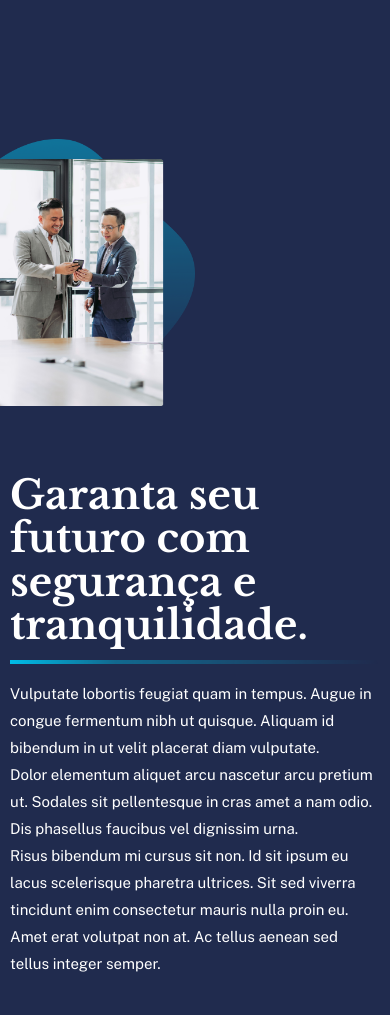
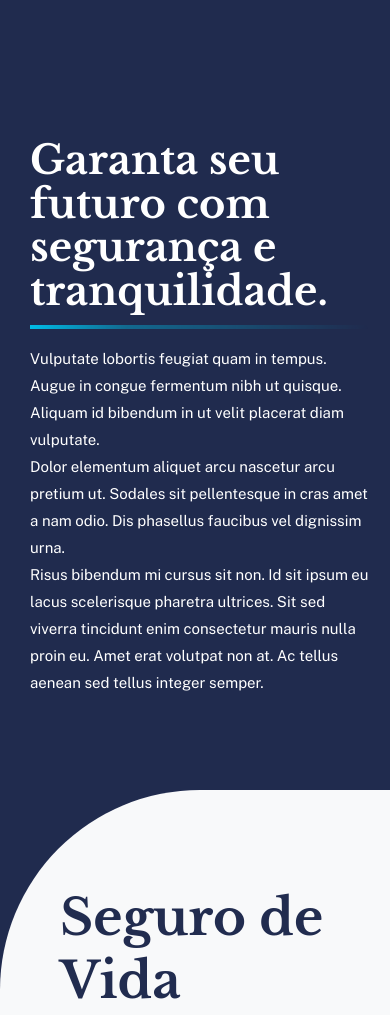
Before and after one commit to janinefr/trads-project, a website: page index.html in a window 390 px wide. Shown: the part 1780-2795 px from the top of the page. Drawn offline with nearby package versions, Linux system fonts and the light colour scheme.

Commit message:
sessao quem-somos responsiva

```diff
--- a/styles.css
+++ b/styles.css
@@ -139,19 +139,17 @@ body {
 @media (max-width: 998.2px) {
 
     .img-quem-somos{
-        width: 50%;
+        display: none;
     }
 
 
     .conteudo-quem-somos {
         flex-direction: column;
-        align-items: flex-start;
+        align-items: center;
     }
 
     .texto-lado-imagem {
-        margin-left: 10px;
-        margin-right: 10px;
-        margin-top: 20px;
+        margin: 0 20px 30px 30px;
     }
 }
 
```
